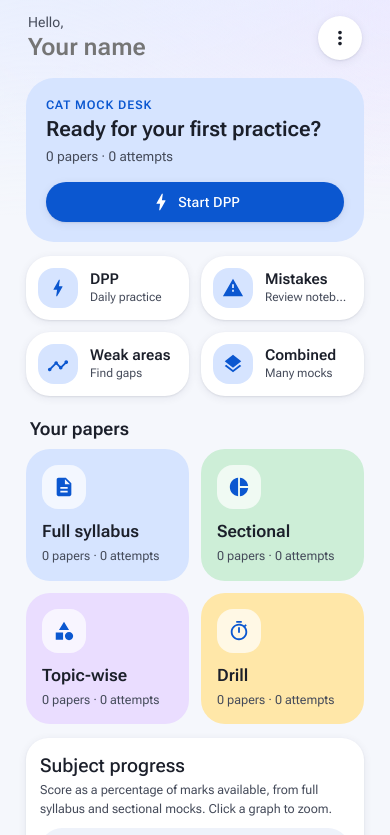
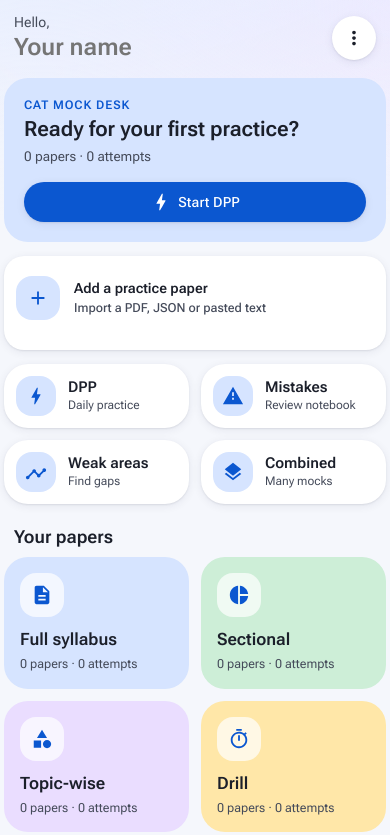
Before and after one commit to drowsysorcerer69/CAT-mock-desk, a website: page www/index.html in a window 390 px wide. Shown: the top 835 px of the page. Drawn offline with Linux system fonts and the light colour scheme.

Commit message:
Update index.html

```diff
--- a/www/index.html
+++ b/www/index.html
@@ -2,7 +2,7 @@
 <html lang="en"><head><meta charset="utf-8"><meta name="viewport" content="width=device-width,initial-scale=1,viewport-fit=cover"><style>:root{color-scheme:light;padding-top:env(safe-area-inset-top,0px);padding-bottom:env(safe-area-inset-bottom,0px)}body{margin:0;font:14px system-ui,sans-serif}img{max-width:100%}[hidden]{display:none!important}</style>
 <title>CAT Mock Desk</title>
 <meta name="claude:viewport-fit-sides" content="cover">
-<meta name="app-build" content="2026-11-13.08">
+<meta name="app-build" content="2026-11-13.11">
 <link rel="stylesheet" href="https://fonts.googleapis.com/css2?family=Roboto+Flex:opsz,wght@8..144,400;8..144,500;8..144,600&family=IBM+Plex+Mono:wght@400;600&family=IBM+Plex+Sans:wght@400;500;600&family=IBM+Plex+Serif:wght@400;600&display=swap">
 <style>
 /* Layout: home/analysis are scrolling pages on a paper-blue ground; the exam is a fixed-height console (header, section bar, question pane + palette, action bar) modelled on the CAT screen. */
@@ -638,6 +638,26 @@ body:not(.exam-on) .nbside .tiles{grid-template-columns:repeat(3,minmax(0,1fr));
 .wkcards{display:grid;grid-template-columns:repeat(auto-fill,minmax(min(100%,420px),1fr));gap:12px}
 .wkcards .paper{margin:0!important}
 @media(max-width:980px){.catgrid,.dppgrid,.nbgrid,.wkgrid{grid-template-columns:minmax(0,1fr)}.catside,.dppside,.nbside,.wkside{position:static;max-height:none}.dppside{order:0}.slider.v{flex-direction:row;overflow-x:auto}.slider.v button{flex:1 0 140px}}
+
+/* phones: use the whole width, back button at top right */
+@media(max-width:600px){
+  body:not(.exam-on){padding-left:max(4px,env(safe-area-inset-left,0px));padding-right:max(4px,env(safe-area-inset-right,0px))}
+  body:not(.exam-on) .wrap{padding-inline:0}
+  body:not(.exam-on) .wrap>.top{display:flex;flex-wrap:nowrap;align-items:center;justify-content:space-between;gap:8px;padding:8px 8px 8px 14px;border-radius:22px}
+  body:not(.exam-on) .wrap>.top>.brand{min-width:0;flex:1 1 auto;flex-wrap:wrap}
+  body:not(.exam-on) .wrap>.top>.row:not(.homebar),body:not(.exam-on) .wrap>.top>.btn{width:auto;flex:none;margin:0;flex-wrap:nowrap}
+  body:not(.exam-on) .panel{border-radius:20px;padding:14px 10px}
+  body:not(.exam-on) .hm-hero{border-radius:24px}
+  .hm-head{padding-inline:10px}.hm-h{margin-inline:10px}
+  .hm-hero,.hm-quick,.hm-cats{margin-inline:0}
+  body:not(.exam-on) .paper,body:not(.exam-on) .pgrid .paper{border-radius:18px;padding:12px}
+  body:not(.exam-on) .subjgrid>*{border-radius:20px}
+}
+
+.hm-top{display:grid;grid-template-columns:minmax(320px,32%) minmax(0,1fr);gap:14px;align-items:start;margin-bottom:14px}
+.hm-top>.hm-hero{margin:0}
+.hm-top>.hm-add{margin:0;align-self:start}
+@media(max-width:900px){.hm-top{grid-template-columns:minmax(0,1fr)}.hm-top>.hm-hero{order:-1}}
 </style>
 <div id="app"></div>
 <script>window.addEventListener('error',function(e){var a=document.getElementById('app');if(a&&!a.children.length){a.innerHTML='<div style="padding:18px;font:14px/1.5 system-ui"><b>The app hit an error while starting.</b><pre style="white-space:pre-wrap;word-break:break-word">'+String(e.message||e).replace(/</g,'&lt;')+'\n'+String(e.filename||'').split('/').pop()+':'+(e.lineno||'')+'</pre><p>Send this text to get it fixed.</p></div>'}});</script>
@@ -832,7 +852,7 @@ function paperCat(p){
   return p.sections.length>1?'full':'sectional';
 }
 const attPaper=a=>a.vp||store.papers.find(x=>x.id===a.paperId);
-const curAtt=()=>V.analysisId==='__cx'?V.cxA:curAtt();
+const curAtt=()=>V.analysisId==='__cx'?V.cxA:store.attempts.find(a=>a.id===V.analysisId);
 const findAtt=id=>id==='__cx'?V.cxA:store.attempts.find(a=>a.id===id);
 /* saving notes/AI answers made inside the combined view writes them back to the real attempts */
 function saveAtt(A){
@@ -931,18 +951,9 @@ function renderHome(){
   const tiles=[['practice','bolt','DPP','Daily practice',''],['notebook','warn','Mistakes','Review notebook',due?`<span class="dueb">${due}</span>`:''],['weak','insights','Weak areas','Find gaps',''],['combo','layers','Combined','Many mocks','']];
   app.innerHTML=`<div class="wrap hm">
   <header class="hm-head"><div class="hm-hi"><div class="hm-hello">Hello,</div><input class="nm hm-name" id="candname" value="${esc(candName())}" placeholder="Your name" aria-label="Your name" maxlength="40"></div>
-   <details class="more"><summary class="hm-ic" aria-label="Menu">${ic('more')}</summary><div class="menu"><button class="btn sm" data-act="theme">Theme &amp; colours</button><button class="btn sm" data-act="wmopen">Exam watermark (CAT ID)</button><button class="btn sm" data-act="syopen">Cloud sync${typeof SY!=='undefined'&&SY.refresh?' · on':''}</button>${window.Capacitor?'':`<button class="btn sm" data-act="fullscreen">${document.fullscreenElement?'Exit full screen':'Full screen'}</button>`}${window.desk?'<button class="btn sm" data-act="backup">Export backup</button><button class="btn sm" data-act="restore">Import backup</button>':''}<div class="sub" style="font-size:12px;padding:6px 12px">${window.desk?'History saved on this computer':window.Capacitor?'History saved on this phone':store.cloud?'History saved to your account':'History saved in this browser'}</div></div></details></header>
-  <section class="hm-hero">${inprog?`<div class="hm-hl"><div class="hm-k">Test in progress</div><div class="hm-t">${esc(sess.title)}</div><div class="hm-s">Answers and timers were saved when you left.</div></div><div class="hm-ha"><button class="btn pri" data-act="resume">${ic('play')} Resume test</button><button class="btn" data-act="discard">Discard</button></div>`
-   :`<div class="hm-hl"><div class="hm-k">CAT Mock Desk</div><div class="hm-t">${due?`${due} mistake${due>1?'s':''} due for review`:atts.length?'Keep the streak going':'Ready for your first practice?'}</div><div class="hm-s">${nPap} paper${nPap===1?'':'s'} · ${atts.length} attempt${atts.length===1?'':'s'}${due?' · quick revision keeps them fresh':''}</div></div><div class="hm-ha">${due?`<button class="btn pri" data-act="nbstart" data-set="due">${ic('play')} Revise now</button>`:`<button class="btn pri" data-act="practice">${ic('bolt')} Start DPP</button>`}${due?'<button class="btn" data-act="practice">DPP</button>':''}</div>`}</section>
-  <section class="hm-quick">${tiles.map(([act,i,n,d,b])=>`<button class="hm-q" data-act="${act}"><span class="hm-qi">${ic(i)}</span><span class="hm-qt"><b>${n}${b}</b><small>${d}</small></span></button>`).join('')}</section>
-  <h2 class="hm-h">Your papers</h2>
-  <div class="hm-cats">${['full','sectional','topic','drill'].map(c=>{
-    const ps=store.papers.filter(p=>paperCat(p)===c),as=atts.filter(x=>attCat(x)===c),avg=as.length?Math.round(as.reduce((s,x)=>s+(x.max?x.score/x.max*100:0),0)/as.length):null;
-    const ci={full:'doc',sectional:'pie',topic:'topic',drill:'timer'}[c];
-    return `<button class="hm-c" style="--tile:var(${CATS[c].tint})" data-act="opencat" data-c="${c}"><span class="hm-ci">${ic(ci)}</span><span class="hm-cn">${CATS[c].name.replace(' mock','')}</span><span class="hm-cs">${ps.length} paper${ps.length===1?'':'s'} · ${as.length} attempt${as.length===1?'':'s'}${avg!=null?` · avg ${avg}%`:''}</span></button>`}).join('')}</div>
-  <div class="panel" style="margin-top:14px"><h2>Subject progress</h2><div class="sub" style="margin-bottom:10px;font-size:12.5px">Score as a percentage of marks available, from full syllabus and sectional mocks. ${matchMedia('(pointer:coarse)').matches?'Tap':'Click'} a graph to zoom.</div>
-   <div class="subjgrid">${AREAS.map(a=>subjectCard(a,subjectPoints(a,['full','sectional']))).join('')}</div></div>
-  <details class="panel hm-add stack" style="margin-top:14px"${V.msg?' open':''}><summary><span class="hm-ci">${ic('add')}</span><span class="hm-addt"><b>Add a practice paper</b><small>Import a PDF, JSON or pasted text</small></span></summary><div class="stack" style="gap:10px;margin-top:12px">
+   <details class="more"><summary class="hm-ic" aria-label="Menu">${ic('more')}</summary><div class="menu"><button class="btn sm" data-act="theme">Theme &amp; colours</button><button class="btn sm" data-act="wmopen">Exam watermark (CAT ID)</button><button class="btn sm" data-act="syopen">Cloud sync${typeof SY!=='undefined'&&SY.refresh?' · on':''}</button>${window.Capacitor?'':`<button class="btn sm" data-act="fullscreen">${document.fullscreenElement?'Exit full screen':'Full screen'}</button>`}${window.desk?'<button class="btn sm" data-act="backup">Export backup</button><button class="btn sm" data-act="restore">Import backup</button>':''}${window.desk&&window.desk.updateApp?'<button class="btn sm" data-act="appupdate">Update app from file</button><button class="btn sm" data-act="appreset">Use built-in version</button>':''}<div class="sub" style="font-size:12px;padding:6px 12px">Build ${esc(BUILD)}</div><div class="sub" style="font-size:12px;padding:6px 12px">${window.desk?'History saved on this computer':window.Capacitor?'History saved on this phone':store.cloud?'History saved to your account':'History saved in this browser'}</div></div></details></header>
+  <div class="hm-top">
+  <details class="panel hm-add stack"${V.msg?' open':''}><summary><span class="hm-ci">${ic('add')}</span><span class="hm-addt"><b>Add a practice paper</b><small>Import a PDF, JSON or pasted text</small></span></summary><div class="stack" style="gap:10px;margin-top:12px">
     <div class="row" style="gap:8px;align-items:center"><span class="sub" style="font-size:12px">Add it as</span><div class="seg">${[['auto','Auto'],['full','Full syllabus'],['sectional','Sectional'],['topic','Topic-wise'],['drill','Drill']].map(([k,l])=>`<button class="${(V.addCat||'auto')===k?'on':''}" data-act="addcat" data-v="${k}">${l}</button>`).join('')}</div></div>
     <div class="dropbar drop" id="drop"><span class="grow">Drop a PDF or JSON file here, or</span><button class="btn pri sm" data-act="pick">Choose file</button><button class="btn sm" data-act="importpdf">Import PDF or text…</button><button class="btn sm" data-act="combine">Combine sections…</button><button class="btn sm" data-act="sample">Try a sample paper</button><input type="file" id="file" accept=".pdf,.json,.txt,application/pdf,application/json,text/plain" multiple hidden></div>
     ${V.msg?`<div class="msg ${V.msg.t}" style="white-space:pre-wrap">${esc(V.msg.m)}</div>`:''}
@@ -952,6 +963,16 @@ function renderHome(){
       <pre class="prompt" id="aiprompt">${esc(AI_PROMPT)}</pre><button class="btn sm" data-act="copyprompt">Copy prompt</button>
       <div class="sub" style="margin-top:8px">If the paper is a PDF, ask the AI to convert it into this JSON format first. Questions that share a passage or data set repeat the same passage text.</div></details>
   </div></details>
+  <section class="hm-hero">${inprog?`<div class="hm-hl"><div class="hm-k">Test in progress</div><div class="hm-t">${esc(sess.title)}</div><div class="hm-s">Answers and timers were saved when you left.</div></div><div class="hm-ha"><button class="btn pri" data-act="resume">${ic('play')} Resume test</button><button class="btn" data-act="discard">Discard</button></div>`
+   :`<div class="hm-hl"><div class="hm-k">CAT Mock Desk</div><div class="hm-t">${due?`${due} mistake${due>1?'s':''} due for review`:atts.length?'Keep the streak going':'Ready for your first practice?'}</div><div class="hm-s">${nPap} paper${nPap===1?'':'s'} · ${atts.length} attempt${atts.length===1?'':'s'}${due?' · quick revision keeps them fresh':''}</div></div><div class="hm-ha">${due?`<button class="btn pri" data-act="nbstart" data-set="due">${ic('play')} Revise now</button>`:`<button class="btn pri" data-act="practice">${ic('bolt')} Start DPP</button>`}${due?'<button class="btn" data-act="practice">DPP</button>':''}</div>`}</section></div>
+  <section class="hm-quick">${tiles.map(([act,i,n,d,b])=>`<button class="hm-q" data-act="${act}"><span class="hm-qi">${ic(i)}</span><span class="hm-qt"><b>${n}${b}</b><small>${d}</small></span></button>`).join('')}</section>
+  <h2 class="hm-h">Your papers</h2>
+  <div class="hm-cats">${['full','sectional','topic','drill'].map(c=>{
+    const ps=store.papers.filter(p=>paperCat(p)===c),as=atts.filter(x=>attCat(x)===c),avg=as.length?Math.round(as.reduce((s,x)=>s+(x.max?x.score/x.max*100:0),0)/as.length):null;
+    const ci={full:'doc',sectional:'pie',topic:'topic',drill:'timer'}[c];
+    return `<button class="hm-c" style="--tile:var(${CATS[c].tint})" data-act="opencat" data-c="${c}"><span class="hm-ci">${ic(ci)}</span><span class="hm-cn">${CATS[c].name.replace(' mock','')}</span><span class="hm-cs">${ps.length} paper${ps.length===1?'':'s'} · ${as.length} attempt${as.length===1?'':'s'}${avg!=null?` · avg ${avg}%`:''}</span></button>`}).join('')}</div>
+  <div class="panel" style="margin-top:14px"><h2>Subject progress</h2><div class="sub" style="margin-bottom:10px;font-size:12.5px">Score as a percentage of marks available, from full syllabus and sectional mocks. ${matchMedia('(pointer:coarse)').matches?'Tap':'Click'} a graph to zoom.</div>
+   <div class="subjgrid">${AREAS.map(a=>subjectCard(a,subjectPoints(a,['full','sectional']))).join('')}</div></div>
   <details class="panel hdet" style="margin-top:14px"><summary>Attempt history (${atts.length})</summary>
     ${atts.length?`<div class="tablewrap" style="max-height:360px;overflow:auto;margin-top:8px"><table class="hist"><thead><tr><th>Paper</th><th>Date</th><th>Score</th><th>Accuracy</th><th>Attempted</th><th></th></tr></thead><tbody>${atts.map(a=>`<tr><td>${esc(a.title)}${a.imported?' <span class="chip">logged</span>':''}</td><td>${fmtDate(a.date)}</td><td class="num">${r1(a.score)}/${a.max}</td><td class="num">${a.accuracy}%</td><td class="num">${a.attempted}/${a.qs.length}</td><td><div class="row"><button class="btn sm" data-act="analysis" data-id="${a.id}">Analysis</button><button class="btn sm danger" data-act="delatt" data-id="${a.id}">Delete</button></div></td></tr>`).join('')}</tbody></table></div>`:`<p class="sub">Finished attempts appear here with their full analysis.</p>`}
   </details>${footerHtml()}</div>`;
@@ -1367,9 +1388,7 @@ function titleCell(p){
   if(V.renaming===p.id)return `<div class="row"><input class="nm" id="rn-${p.id}" value="${esc(p.title)}" aria-label="Paper name" style="min-width:240px;flex:1"><button class="btn pri sm" data-act="rnsave" data-id="${p.id}">Save</button><button class="btn sm" data-act="rncancel">Cancel</button></div>`;
   return `<div class="t">${esc(p.title)}</div>`;
 }
-function footerHtml(){
-  return `<div class="sub" style="text-align:center;font-size:12px;margin-top:26px">CAT Mock Desk · build ${esc(BUILD)}${window.desk&&window.desk.updateApp?` · <button class="btn sm" data-act="appupdate">Update app from file</button> <button class="btn sm" data-act="appreset">Use built-in version</button>`:''}</div>`;
-}
+function footerHtml(){return ''}
 </script>
 <script>
 'use strict';
```
